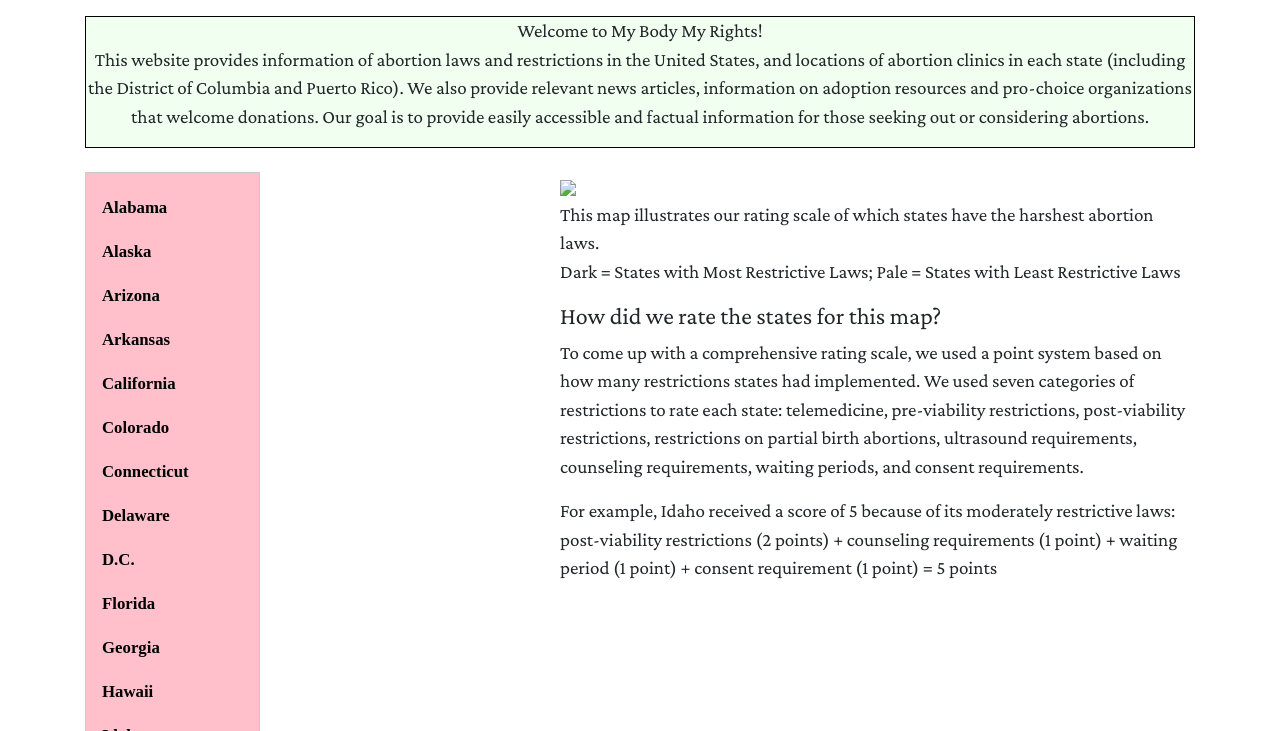
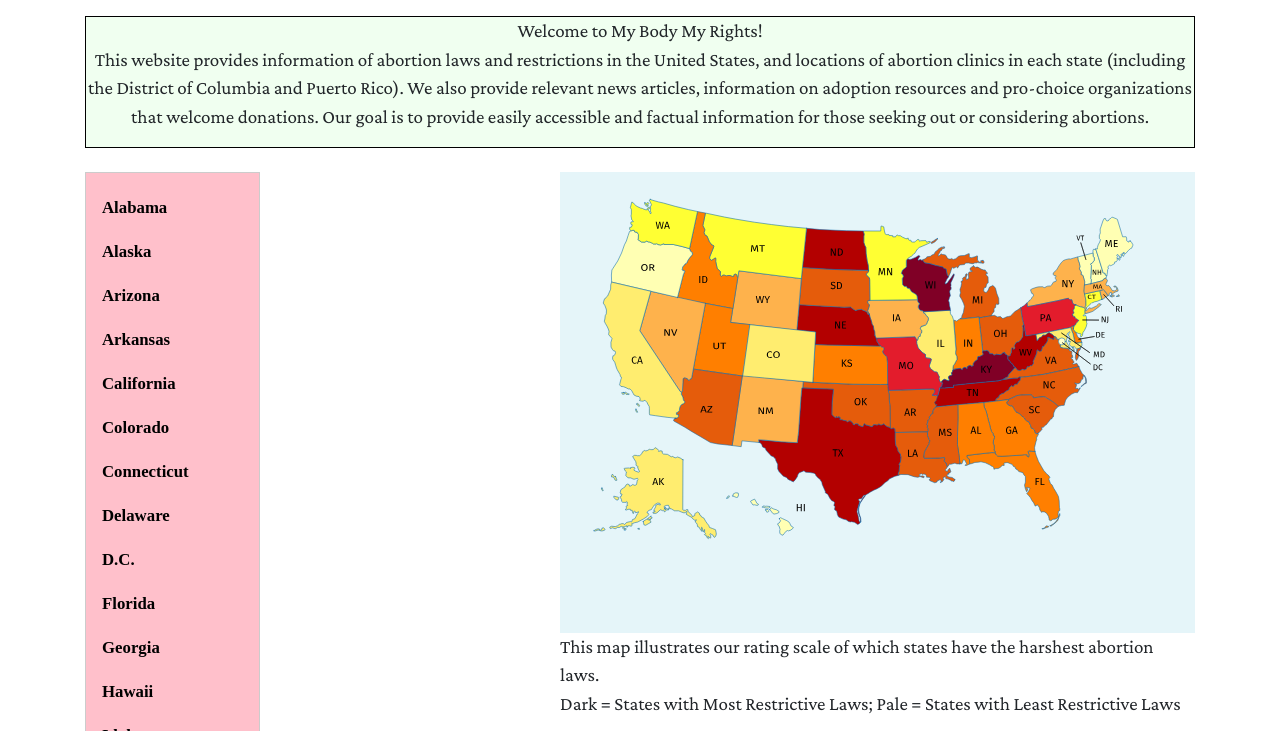
Before and after one commit to ciaseeds/My-Body-My-Rights, a plain HTML site: page index.html in a window 1280 px wide. Shown: the part 60-791 px from the top of the page. Drawn offline with nearby package versions, Linux system fonts and the light colour scheme.

Commit message:
Update index.html

```diff
--- a/index.html
+++ b/index.html
@@ -845,7 +845,7 @@
 </div>
 
 <div class="col-12 col-lg-7 maptext">
-    <img src="usamap.svg" style="max-width: 100%;">
+    <img src="usa.svg" style="max-width: 100%;">
     <p> This map illustrates our rating scale of which states have the harshest abortion laws.
     <br> Dark = States with Most Restrictive Laws; Pale = States with Least Restrictive Laws
     <p style = "font-family:georgia,garamond,serif;font-size:30px;font-style:italic;">
```
